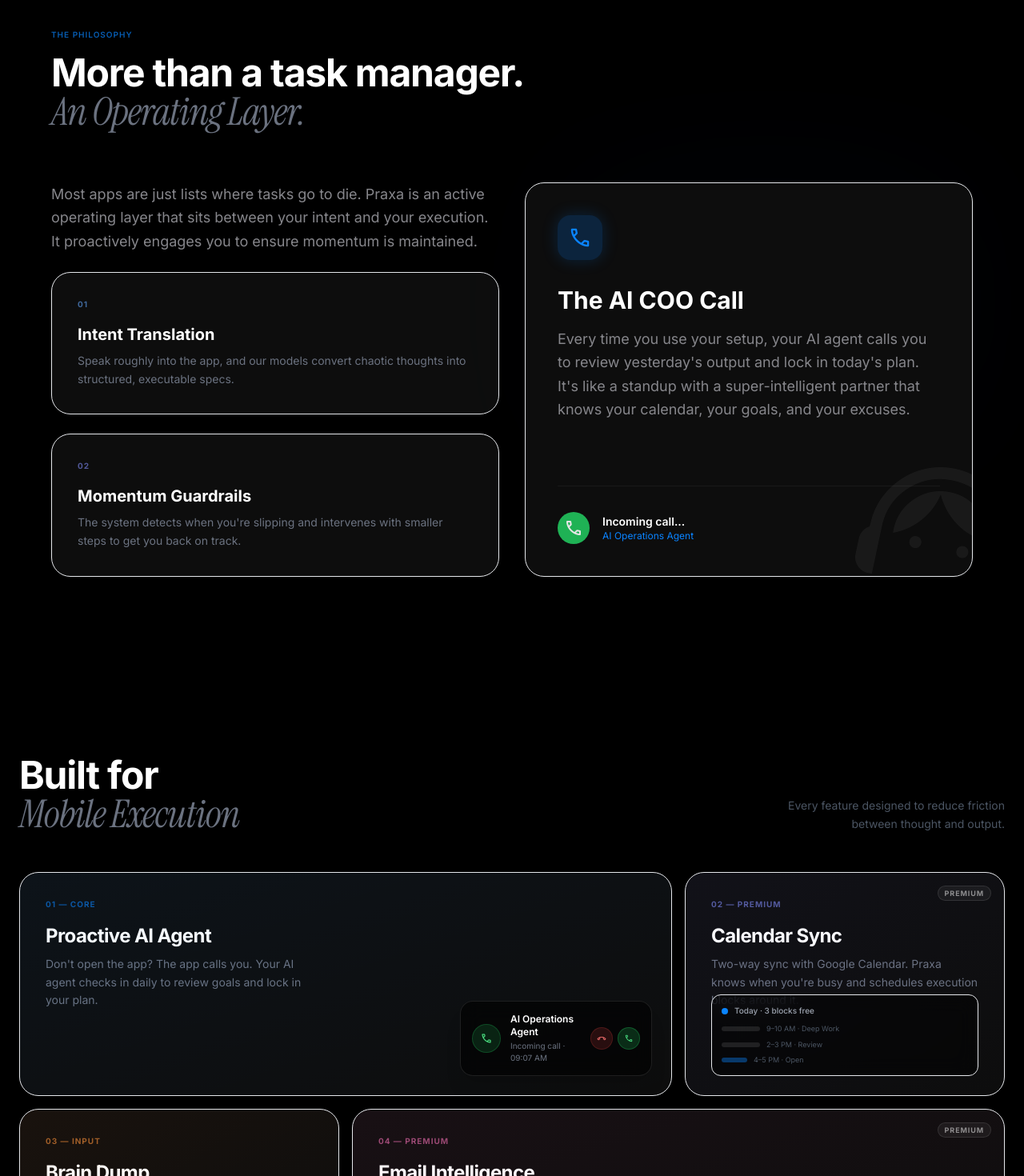
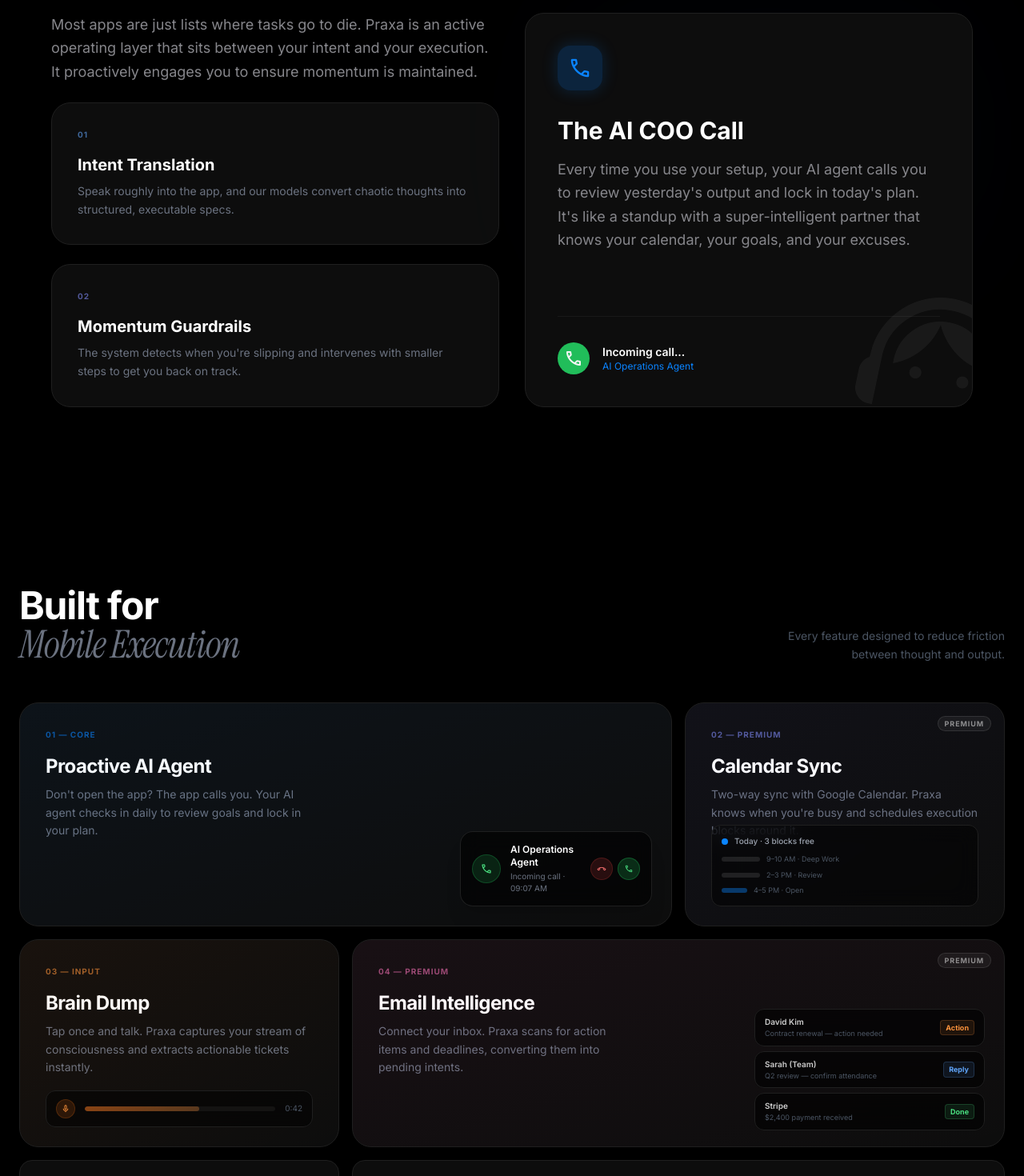
Before and after one commit to omer310/Praxa_Landing_Page, a React (Vite) app: page / in a window 1280 px wide. Shown: the part 1280-2750 px from the top of the page at 80% size. Built offline with nearby package versions, Linux system fonts and the light colour scheme.

Commit message:
chore: remove some dead code

```diff
--- a/App.tsx
+++ b/App.tsx
@@ -2,7 +2,6 @@
 import { BrowserRouter, Routes, Route } from 'react-router-dom';
 import Header from './components/Header';
 import Hero from './components/Hero';
-import Stats from './components/Stats';
 import Philosophy from './components/Philosophy';
 import Features from './components/Features';
 import CTA from './components/CTA';
@@ -23,7 +22,6 @@
 
     <main className="flex-1 relative z-10 pt-24">
       <Hero />
-      <Stats />
       <Philosophy />
       <Features />
       <CTA />
--- a/components/CTA.tsx
+++ b/components/CTA.tsx
@@ -4,7 +4,7 @@
   return (
     <section className="py-24 px-6 relative overflow-hidden">
       <div className="max-w-4xl mx-auto">
-        <div className="border border-white/8 rounded-3xl bg-[#0d0d0d] p-12 md:p-20 relative overflow-hidden">
+        <div className="border border-[#1f1f1f] rounded-3xl bg-[#0d0d0d] p-12 md:p-20 relative overflow-hidden">
           <div className="absolute inset-0 bg-gradient-to-br from-primary/5 via-transparent to-accent/5 pointer-events-none"></div>
           <div className="absolute top-0 left-0 right-0 h-px bg-gradient-to-r from-transparent via-white/10 to-transparent"></div>
 
--- a/components/Features.tsx
+++ b/components/Features.tsx
@@ -23,7 +23,7 @@
         <div className="grid grid-cols-1 md:grid-cols-3 gap-4">
 
           {/* Row 1 — Large: AI Agent (2 col) + Calendar (1 col) */}
-          <div className="md:col-span-2 bg-[#0d0d0d] border border-white/8 rounded-3xl p-8 relative overflow-hidden min-h-[280px] group hover:border-white/15 transition-colors duration-500">
+          <div className="md:col-span-2 bg-[#0d0d0d] border border-[#1f1f1f] rounded-3xl p-8 relative overflow-hidden min-h-[280px] group hover:border-[#2a2a2a] transition-colors duration-500">
             <div className="absolute inset-0 bg-gradient-to-br from-primary/5 to-transparent pointer-events-none"></div>
             <span className="text-[10px] font-bold tracking-widest uppercase text-primary/60 mb-4 block">01 — Core</span>
             <h3 className="text-2xl font-bold text-white mb-2 tracking-tight">Proactive AI Agent</h3>
@@ -49,7 +49,7 @@
             </div>
           </div>
 
-          <div className="bg-[#0d0d0d] border border-white/8 rounded-3xl p-8 min-h-[280px] relative overflow-hidden group hover:border-white/15 transition-colors duration-500">
+          <div className="bg-[#0d0d0d] border border-[#1f1f1f] rounded-3xl p-8 min-h-[280px] relative overflow-hidden group hover:border-[#2a2a2a] transition-colors duration-500">
             <div className="absolute inset-0 bg-gradient-to-br from-indigo-500/5 to-transparent pointer-events-none"></div>
             <span className="text-[10px] font-bold tracking-widest uppercase text-indigo-400/60 mb-4 block">02 — Premium</span>
             <div className="absolute top-4 right-4 border border-white/10 bg-white/5 text-white/50 text-[9px] font-bold px-2 py-0.5 rounded-full tracking-widest">PREMIUM</div>
@@ -57,7 +57,7 @@
             <p className="text-gray-500 text-sm leading-relaxed">
               Two-way sync with Google Calendar. Praxa knows when you're busy and schedules execution blocks around it.
             </p>
-            <div className="absolute bottom-6 left-8 right-8 bg-black/50 border border-white/8 rounded-xl p-3 backdrop-blur-md">
+            <div className="absolute bottom-6 left-8 right-8 bg-black/50 border border-[#1f1f1f] rounded-xl p-3 backdrop-blur-md">
               <div className="flex items-center gap-2 mb-2">
                 <div className="size-2 rounded-full bg-primary"></div>
                 <span className="text-gray-400 text-[10px] font-medium">Today · 3 blocks free</span>
@@ -74,14 +74,14 @@
           </div>
 
           {/* Row 2 — Brain Dump (1 col) + Email Intelligence (2 col) */}
-          <div className="bg-[#0d0d0d] border border-white/8 rounded-3xl p-8 min-h-[260px] relative overflow-hidden group hover:border-white/15 transition-colors duration-500">
+          <div className="bg-[#0d0d0d] border border-[#1f1f1f] rounded-3xl p-8 min-h-[260px] relative overflow-hidden group hover:border-[#2a2a2a] transition-colors duration-500">
             <div className="absolute inset-0 bg-gradient-to-br from-orange-500/5 to-transparent pointer-events-none"></div>
             <span className="text-[10px] font-bold tracking-widest uppercase text-orange-400/60 mb-4 block">03 — Input</span>
             <h3 className="text-2xl font-bold text-white mb-2 tracking-tight">Brain Dump</h3>
             <p className="text-gray-500 text-sm leading-relaxed">
               Tap once and talk. Praxa captures your stream of consciousness and extracts actionable tickets instantly.
             </p>
-            <div className="absolute bottom-6 left-8 right-8 flex items-center gap-3 bg-black/50 border border-white/8 rounded-xl px-3 py-2.5 backdrop-blur-md">
+            <div className="absolute bottom-6 left-8 right-8 flex items-center gap-3 bg-black/50 border border-[#1f1f1f] rounded-xl px-3 py-2.5 backdrop-blur-md">
               <div className="size-6 rounded-full bg-orange-500/15 border border-orange-500/20 flex items-center justify-center shrink-0">
                 <span className="material-symbols-outlined text-orange-400 text-xs">mic</span>
               </div>
@@ -92,7 +92,7 @@
             </div>
           </div>
 
-          <div className="md:col-span-2 bg-[#0d0d0d] border border-white/8 rounded-3xl p-8 relative overflow-hidden min-h-[260px] group hover:border-white/15 transition-colors duration-500">
+          <div className="md:col-span-2 bg-[#0d0d0d] border border-[#1f1f1f] rounded-3xl p-8 relative overflow-hidden min-h-[260px] group hover:border-[#2a2a2a] transition-colors duration-500">
             <div className="absolute inset-0 bg-gradient-to-br from-pink-500/5 to-transparent pointer-events-none"></div>
             <span className="text-[10px] font-bold tracking-widest uppercase text-pink-400/60 mb-4 block">04 — Premium</span>
             <div className="absolute top-4 right-4 border border-white/10 bg-white/5 text-white/50 text-[9px] font-bold px-2 py-0.5 rounded-full tracking-widest">PREMIUM</div>
@@ -102,7 +102,7 @@
             </p>
             <div className="absolute bottom-5 right-6 space-y-1.5 w-72">
               {emailItems.map((email, i) => (
-                <div key={i} className="bg-black/60 border border-white/8 rounded-xl px-3 py-2 flex items-center gap-2.5 backdrop-blur-md">
+                <div key={i} className="bg-black/60 border border-[#1f1f1f] rounded-xl px-3 py-2 flex items-center gap-2.5 backdrop-blur-md">
                   <div className="min-w-0 flex-1">
                     <p className="text-white/80 text-[10px] font-semibold truncate">{email.from}</p>
                     <p className="text-gray-600 text-[9px] truncate">{email.subject}</p>
@@ -114,8 +114,8 @@
           </div>
 
           {/* Row 3 — Two compact cards */}
-          <div className="bg-[#0d0d0d] border border-white/8 rounded-2xl p-6 flex items-start gap-4 group hover:border-white/15 transition-colors duration-500">
-            <div className="size-10 rounded-xl bg-green-500/10 border border-green-500/15 flex items-center justify-center shrink-0 mt-0.5">
+          <div className="bg-[#0d0d0d] border border-[#1f1f1f] rounded-2xl p-6 flex items-start gap-4 group hover:border-[#2a2a2a] transition-colors duration-500">
+            <div className="size-10 rounded-xl bg-green-500/10 border border-green-500/20 flex items-center justify-center shrink-0 mt-0.5">
               <span className="material-symbols-outlined text-green-400 text-base">speed</span>
             </div>
             <div>
@@ -124,8 +124,8 @@
             </div>
           </div>
 
-          <div className="md:col-span-2 bg-[#0d0d0d] border border-white/8 rounded-2xl p-6 flex items-start gap-4 group hover:border-white/15 transition-colors duration-500">
-            <div className="size-10 rounded-xl bg-teal-500/10 border border-teal-500/15 flex items-center justify-center shrink-0 mt-0.5">
+          <div className="md:col-span-2 bg-[#0d0d0d] border border-[#1f1f1f] rounded-2xl p-6 flex items-start gap-4 group hover:border-[#2a2a2a] transition-colors duration-500">
+            <div className="size-10 rounded-xl bg-teal-500/10 border border-teal-500/20 flex items-center justify-center shrink-0 mt-0.5">
               <span className="material-symbols-outlined text-teal-400 text-base">layers</span>
             </div>
             <div>
--- a/components/Footer.tsx
+++ b/components/Footer.tsx
@@ -14,7 +14,6 @@
         <div className="flex gap-8 text-sm text-gray-500 font-medium">
           <Link className="hover:text-white transition-colors" to="/privacy">Privacy</Link>
           <Link className="hover:text-white transition-colors" to="/terms">Terms</Link>
-          <a className="hover:text-white transition-colors" href="#">Twitter</a>
           <a className="hover:text-white transition-colors" href="mailto:dev@floreolabs.org">Support</a>
         </div>
         <p className="text-xs text-gray-600 font-medium">© 2026 Praxa Inc.</p>
--- a/components/Hero.tsx
+++ b/components/Hero.tsx
@@ -45,7 +45,7 @@
               </button>
             </form>
             <p className="text-xs text-gray-700 mt-4 text-center lg:text-left">
-              2,000+ people on the waitlist · No spam, ever.
+              No spam, ever. Unsubscribe anytime.
             </p>
           </div>
         </div>
--- a/components/Philosophy.tsx
+++ b/components/Philosophy.tsx
@@ -17,19 +17,19 @@
             <p className="text-lg text-text-secondary leading-relaxed">
               Most apps are just lists where tasks go to die. Praxa is an active operating layer that sits between your intent and your execution. It proactively engages you to ensure momentum is maintained.
             </p>
-            <div className="bg-[#0d0d0d] border border-white/8 rounded-3xl p-8 hover:border-white/15 transition-colors">
+            <div className="bg-[#0d0d0d] border border-[#1f1f1f] rounded-3xl p-8 hover:border-[#2a2a2a] transition-colors">
               <p className="text-[10px] font-bold tracking-widest uppercase text-blue-400/60 mb-4">01</p>
               <h4 className="text-xl font-bold text-white mb-2">Intent Translation</h4>
               <p className="text-gray-500 text-sm leading-relaxed">Speak roughly into the app, and our models convert chaotic thoughts into structured, executable specs.</p>
             </div>
-            <div className="bg-[#0d0d0d] border border-white/8 rounded-3xl p-8 hover:border-white/15 transition-colors">
+            <div className="bg-[#0d0d0d] border border-[#1f1f1f] rounded-3xl p-8 hover:border-[#2a2a2a] transition-colors">
               <p className="text-[10px] font-bold tracking-widest uppercase text-indigo-400/60 mb-4">02</p>
               <h4 className="text-xl font-bold text-white mb-2">Momentum Guardrails</h4>
               <p className="text-gray-500 text-sm leading-relaxed">The system detects when you're slipping and intervenes with smaller steps to get you back on track.</p>
             </div>
           </div>
           <div className="relative">
-            <div className="bg-[#0d0d0d] border border-white/8 h-full rounded-3xl p-10 relative overflow-hidden group hover:border-white/15 transition-colors">
+            <div className="bg-[#0d0d0d] border border-[#1f1f1f] h-full rounded-3xl p-10 relative overflow-hidden group hover:border-[#2a2a2a] transition-colors">
               <div className="absolute -right-20 -bottom-20 opacity-5 rotate-12 transition-transform duration-700 group-hover:rotate-0 group-hover:scale-110">
                 <span className="material-symbols-outlined text-[240px]">support_agent</span>
               </div>
```
